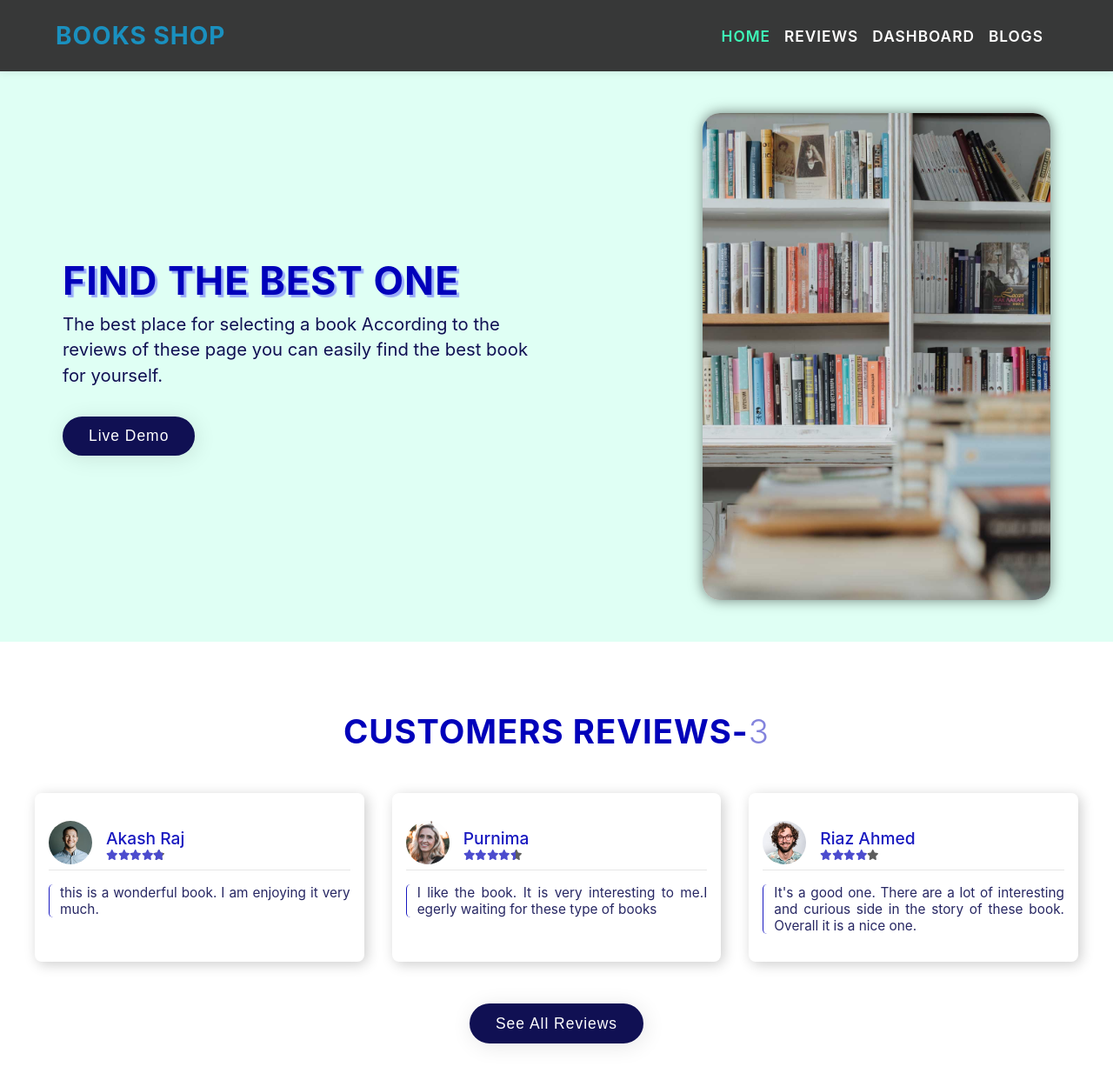
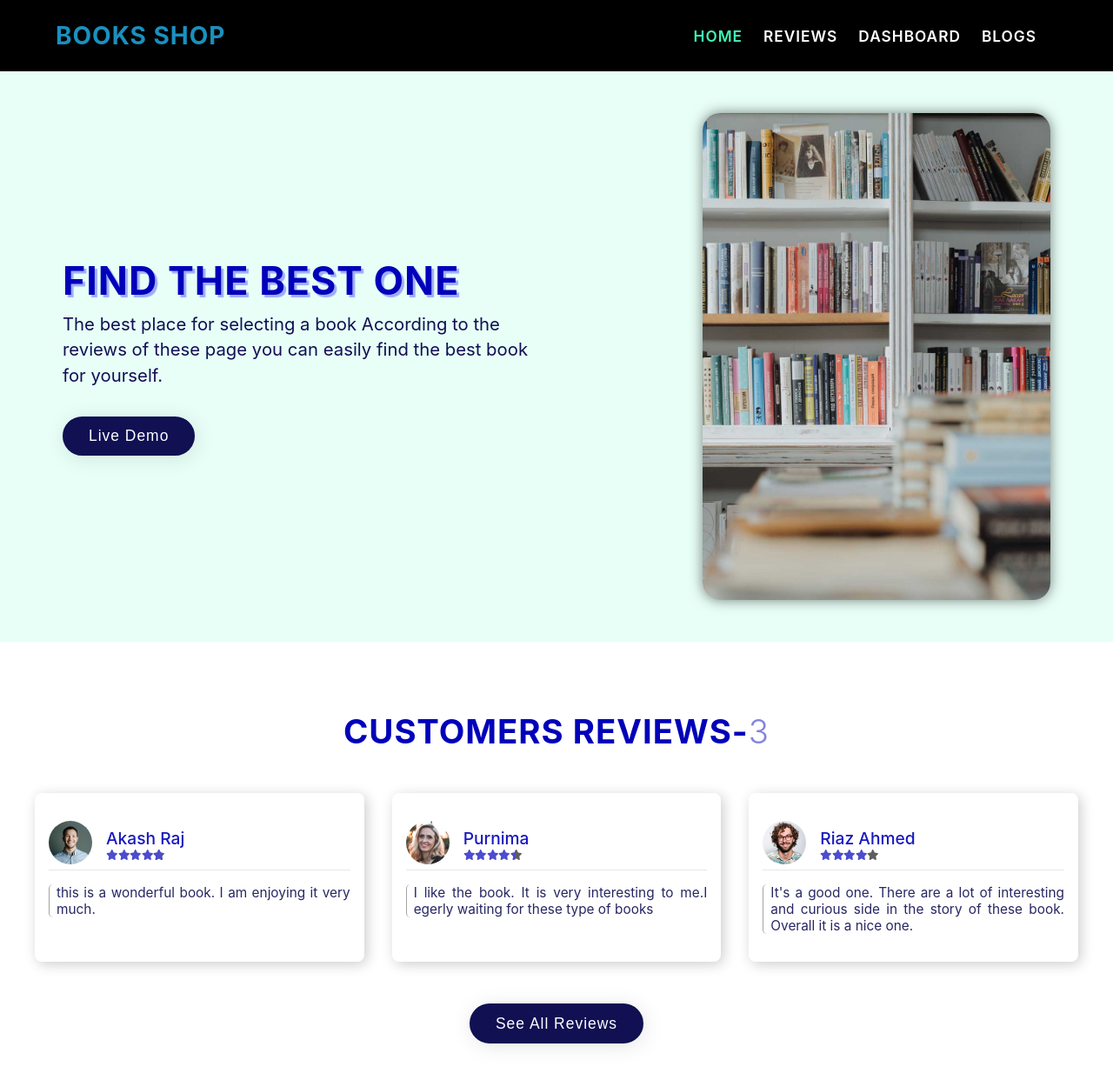
Before and after one commit to sam-suzzaman/PH-Assignment-9, a React (Create React App) app: page / in a window 1280 px wide. Shown: the top 1242 px of the page at 87% size. Built offline with nearby package versions, Linux system fonts and the light colour scheme.

Commit message:
cleanup code and add _redirect file

```diff
--- a/src/App.css
+++ b/src/App.css
@@ -4,5 +4,5 @@
     box-sizing: border-box;
 }
 body {
-    background-color: #dffff4;
+    background-color: #e8fff7;
 }
--- a/src/components/Navbar/Navbar.css
+++ b/src/components/Navbar/Navbar.css
@@ -2,11 +2,10 @@
     position: sticky;
     top: 0;
     padding: 1.5rem 4rem;
-    background-color: rgba(46, 46, 46, 0.948);
+    background-color: #000;
     display: flex;
     justify-content: space-between;
     align-items: center;
-    box-shadow: 0 0 10px rgba(1, 1, 1, 0.1);
     z-index: 10;
 }
 .brand a {
@@ -22,7 +21,7 @@
     color: #fff;
     text-decoration: none;
     text-transform: uppercase;
-    margin-right: 1rem;
+    margin-right: 1.5rem;
     letter-spacing: 1px;
     font-size: calc(1rem + 0.1vw);
     font-weight: 600;
--- a/src/components/Review/review.css
+++ b/src/components/Review/review.css
@@ -39,9 +39,9 @@
     opacity: 0.9;
     font-weight: 400;
     text-align: justify;
-    border-left: 1px solid #0101ba;
+    border-left: 1px solid rgba(0, 0, 0, 0.399);
     padding: 0;
-    padding-left: 0.75rem;
+    padding-left: 0.5rem;
     border-radius: 5px;
 }
 
```
Also changed, not shown: src/components/Reviews/Reviews.js (deleted, +0 -10 lines), src/components/Reviews/reviews.css (deleted), 1 other file (tests, documents, lock files or other folders).
